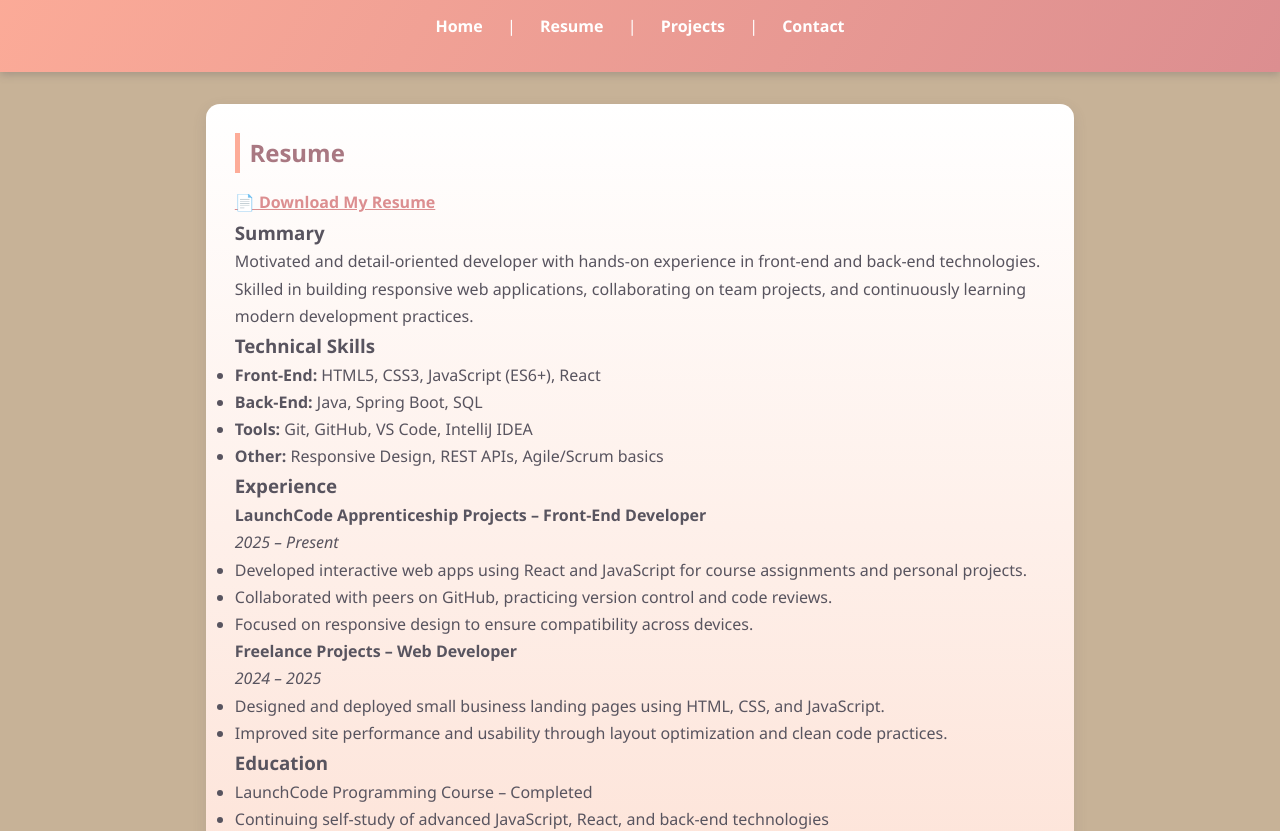
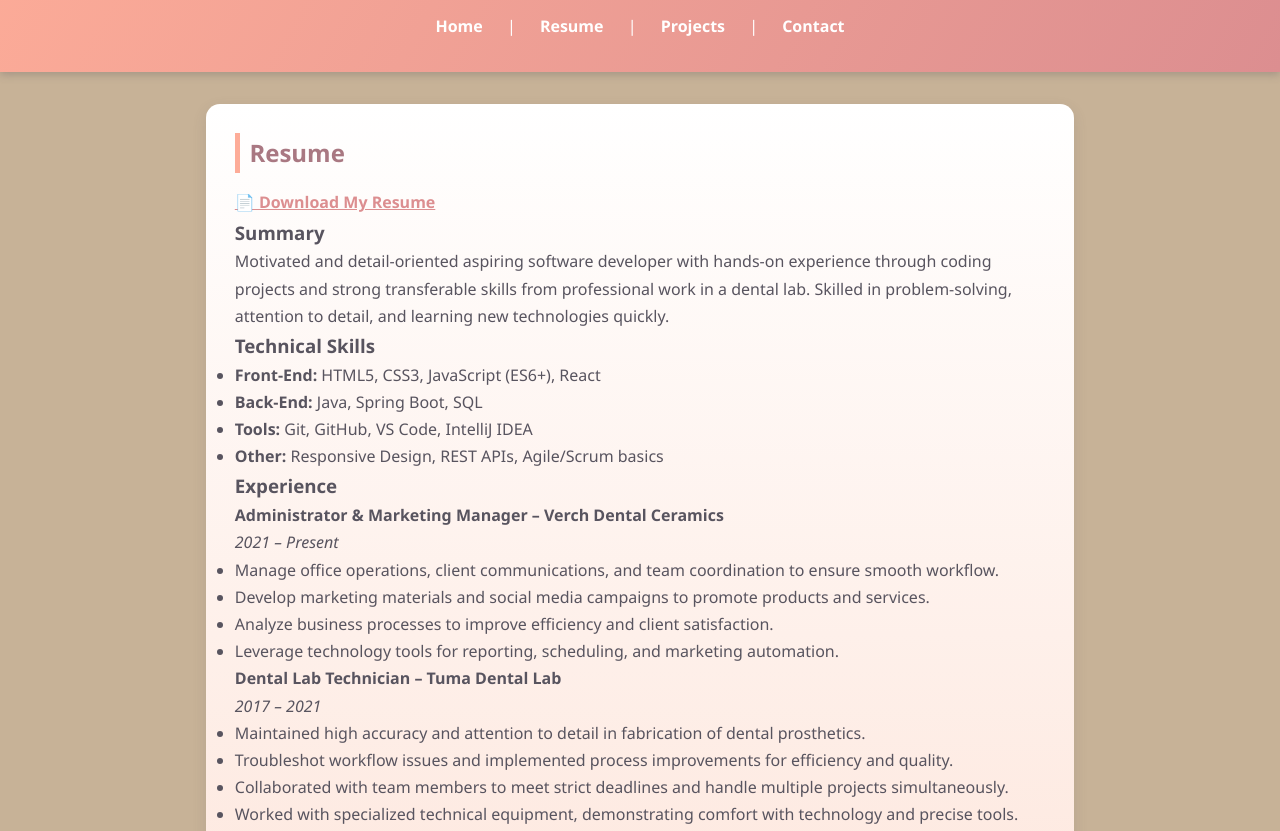
Before and after one commit to kvloewenstein/kvloewenstein.github.io, a plain HTML site: page resume.html in a window 1280 px wide. Shown: the part 130-961 px from the top of the page. Drawn offline with Linux system fonts and the light colour scheme.

Commit message:
Updated CSS, and added more info

```diff
--- a/resume.html
+++ b/resume.html
@@ -1,17 +1,16 @@
 <!DOCTYPE html>
 <html lang="en">
 <head>
- <meta charset="UTF-8">
+  <meta charset="UTF-8">
   <meta name="viewport" content="width=device-width, initial-scale=1.0">
   <title>Kennedy Loewenstein | Portfolio</title>
   <link rel="stylesheet" href="style.css">
-
 </head>
 <body>
 
- <header>
+<header>
   <h1>Kennedy Loewenstein</h1>
-  <p>Aspiring Developer | HTML, CSS, JavaScript, React | Java, SQL, Spring Boot </p>
+  <p>Aspiring Developer | HTML, CSS, JavaScript, React | Java, SQL, Spring Boot</p>
   <nav>
     <a href="index.html">Home</a> |
     <a href="resume.html">Resume</a> |
@@ -19,6 +18,7 @@
     <a href="contact.html">Contact</a>
   </nav>
 </header>
+
 <main>
   <section id="resume">
     <h2>Resume</h2>
@@ -26,8 +26,8 @@
 
     <h3>Summary</h3>
     <p>
-      Motivated and detail-oriented developer with hands-on experience in front-end and back-end technologies.
-      Skilled in building responsive web applications, collaborating on team projects, and continuously learning modern development practices.
+      Motivated and detail-oriented aspiring software developer with hands-on experience through coding projects and strong transferable skills from professional work in a dental lab.
+      Skilled in problem-solving, attention to detail, and learning new technologies quickly.
     </p>
 
     <h3>Technical Skills</h3>
@@ -38,26 +38,37 @@
       <li><strong>Other:</strong> Responsive Design, REST APIs, Agile/Scrum basics</li>
     </ul>
 
-    <h3>Experience</h3>
-    <h4>LaunchCode Apprenticeship Projects – Front-End Developer</h4>
+<h3>Experience</h3>
+    <h4>Administrator & Marketing Manager – Verch Dental Ceramics</h4>
+    <p><em>2021 – Present</em></p>
+    <ul>
+      <li>Manage office operations, client communications, and team coordination to ensure smooth workflow.</li>
+      <li>Develop marketing materials and social media campaigns to promote products and services.</li>
+      <li>Analyze business processes to improve efficiency and client satisfaction.</li>
+      <li>Leverage technology tools for reporting, scheduling, and marketing automation.</li>
+    </ul>
+
+    <h4>Dental Lab Technician – Tuma Dental Lab</h4>
+    <p><em>2017 – 2021</em></p>
+    <ul>
+      <li>Maintained high accuracy and attention to detail in fabrication of dental prosthetics.</li>
+      <li>Troubleshot workflow issues and implemented process improvements for efficiency and quality.</li>
+      <li>Collaborated with team members to meet strict deadlines and handle multiple projects simultaneously.</li>
+      <li>Worked with specialized technical equipment, demonstrating comfort with technology and precise tools.</li>
+    </ul>
+
+    <h4>LaunchCode Programming Projects – Student Developer</h4>
     <p><em>2025 – Present</em></p>
     <ul>
-      <li>Developed interactive web apps using React and JavaScript for course assignments and personal projects.</li>
-      <li>Collaborated with peers on GitHub, practicing version control and code reviews.</li>
-      <li>Focused on responsive design to ensure compatibility across devices.</li>
-    </ul>
-
-    <h4>Freelance Projects – Web Developer</h4>
-    <p><em>2024 – 2025</em></p>
-    <ul>
-      <li>Designed and deployed small business landing pages using HTML, CSS, and JavaScript.</li>
-      <li>Improved site performance and usability through layout optimization and clean code practices.</li>
+      <li>Built interactive web applications using React, JavaScript, and HTML/CSS for course assignments.</li>
+      <li>Gained experience with front-end and back-end development, version control, and responsive design.</li>
+      <li>Practiced problem-solving, debugging, and collaborating on shared codebases.</li>
     </ul>
 
     <h3>Education</h3>
     <ul>
       <li>LaunchCode Programming Course – Completed</li>
-      <li>Continuing self-study of advanced JavaScript, React, and back-end technologies</li>
+      <li>Self-study of advanced JavaScript, React, and back-end technologies</li>
     </ul>
 
     <h3>Certifications</h3>
```
Also changed, not shown: index.html (+5 -6 lines).
